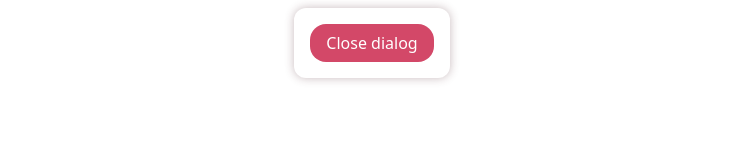
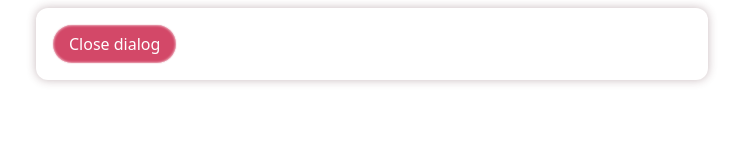
Before and after one commit to sasha1985y/pepper-store-angular_2025, a plain HTML site: page lectures/lecture-01-example/index.html in a window 1280 px wide. Shown: the whole page, without its empty margins (268-1011 px from the left). Drawn offline with Linux system fonts and the light colour scheme.

Commit message:
🔘 Button styling

```diff
--- a/lectures/lecture-01-example/index.html
+++ b/lectures/lecture-01-example/index.html
@@ -16,8 +16,9 @@
 
     .button {
       background: #ccc;
-      border: #ddd;
-      border-radius: 16px;
+      border: solid 1px #ddd;
+      border-radius: 100px;
+      box-shadow: inset 0px 0px 2px 1px rgba(255, 255, 255, 0.5);
       color: #000;
       font-family: var(--font);
       font-size: var(--font-size);
@@ -31,7 +32,7 @@
 
     .button-active {
       background: rgb(211, 72, 104);
-      border-color: rgb(160, 70, 70);
+      border-color: rgb(255, 255, 255, 0.9);
       color: #fff;
     }
 
@@ -39,6 +40,7 @@
       border: 0;
       border-radius: 12px;
       box-shadow: 0 0 10px rgba(72, 26, 37, 0.3);
+      width: 50vw;
     }
   </style>
 </head>
```
